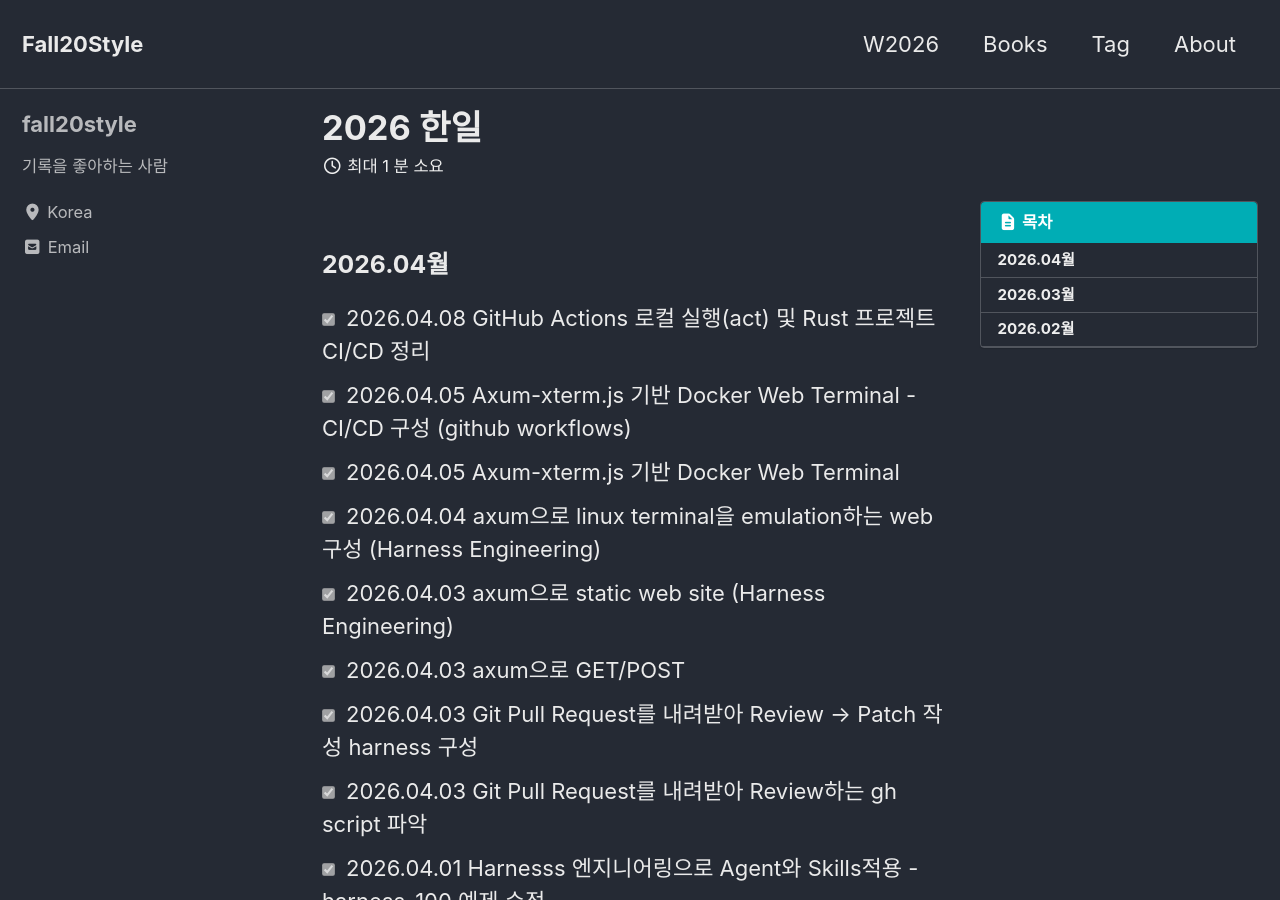
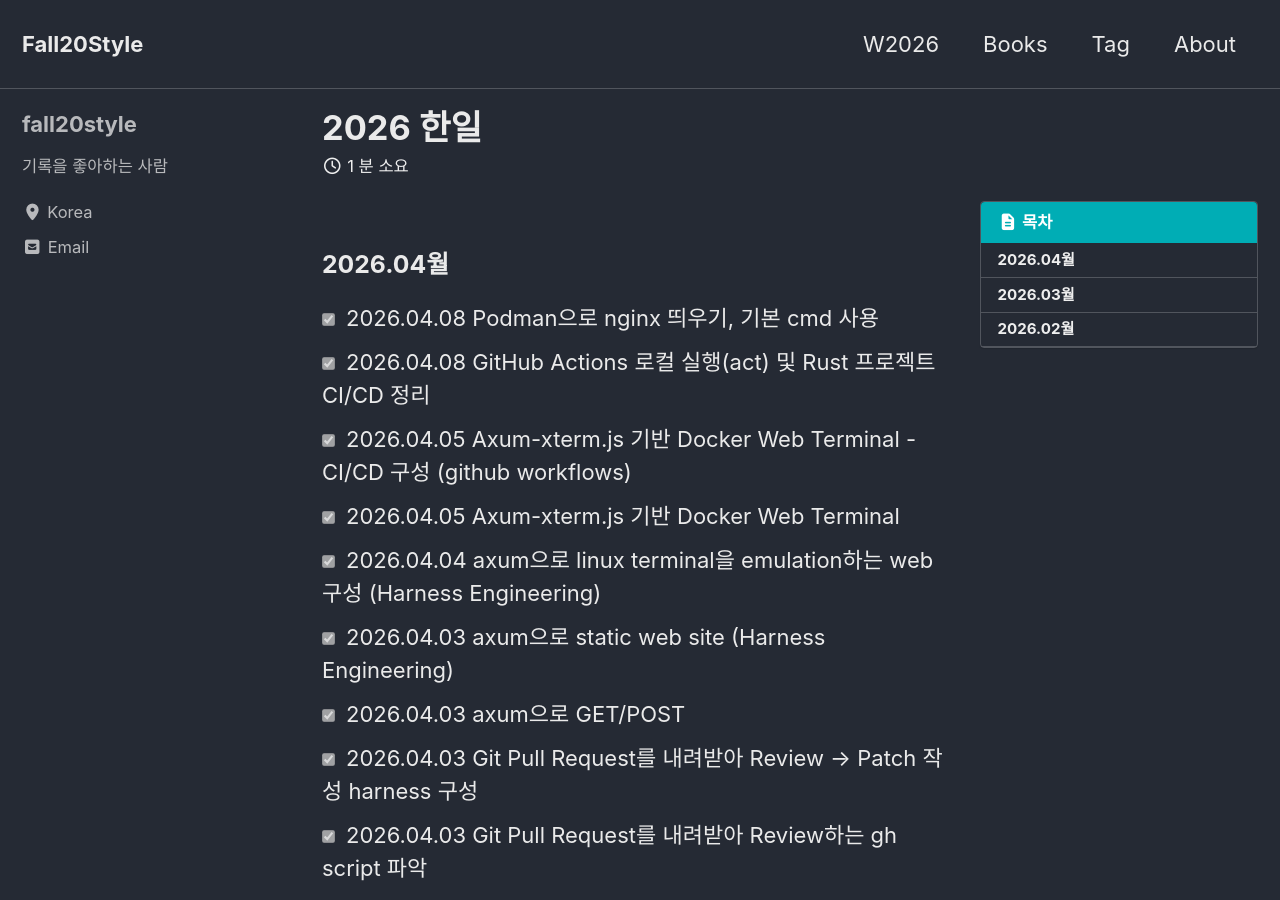
Before and after one commit to fall20style/fall20style.github.io, a Jekyll site: the page built from W2026.md, in a window 1280 px wide and 900 px high. Built offline with Jekyll 4.4.1, drawn with Linux system fonts in a browser that asks for light colours; cached includes are drawn as plain includes.

Commit message:
Update W2026.md

```diff
--- a/W2026.md
+++ b/W2026.md
@@ -12,7 +12,7 @@ description: desc가 여기에
 ---
 
 ### 2026.04월
-
+- [X] 2026.04.08 Podman으로 nginx 띄우기, 기본 cmd 사용
 - [X] 2026.04.08 GitHub Actions 로컬 실행(act) 및 Rust 프로젝트 CI/CD 정리
 - [X] 2026.04.05 Axum-xterm.js 기반 Docker Web Terminal - CI/CD 구성 (github workflows)
 - [X] 2026.04.05 Axum-xterm.js 기반 Docker Web Terminal
```
